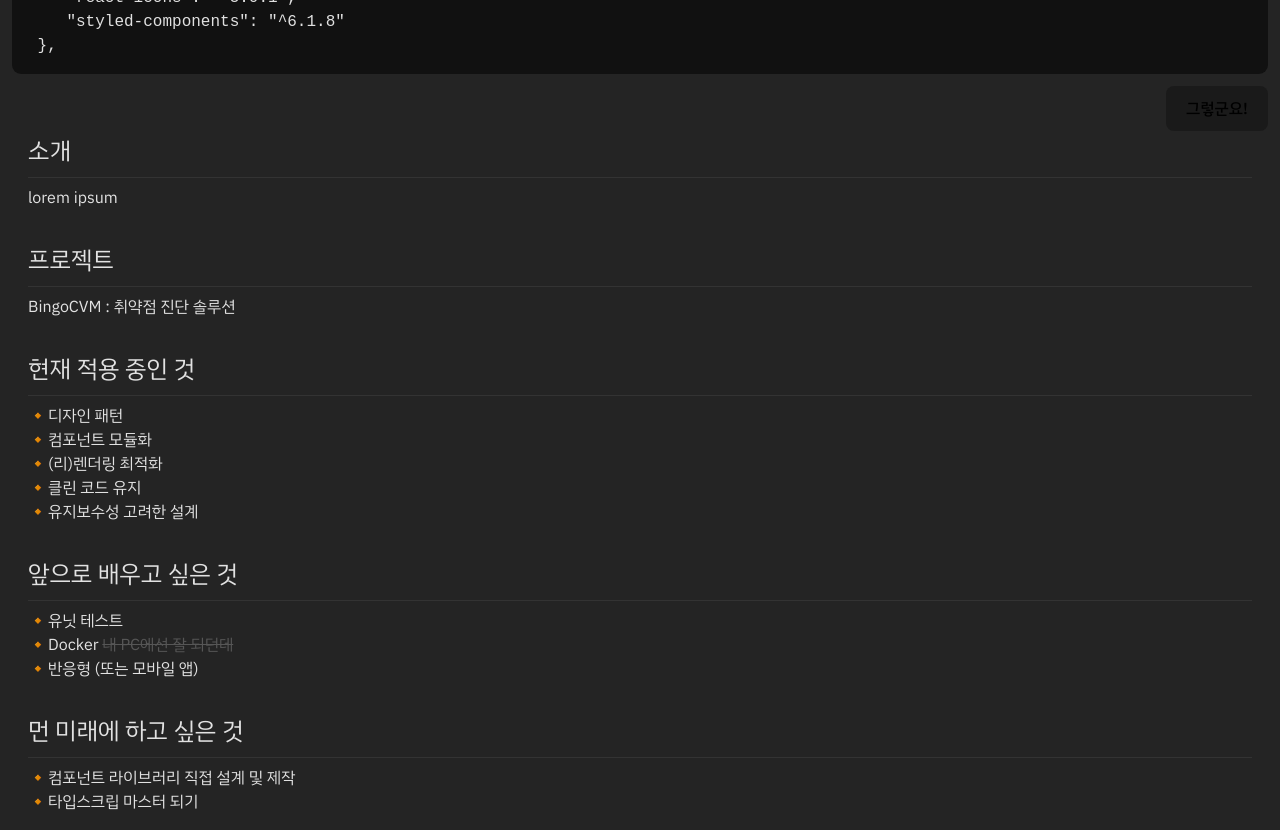
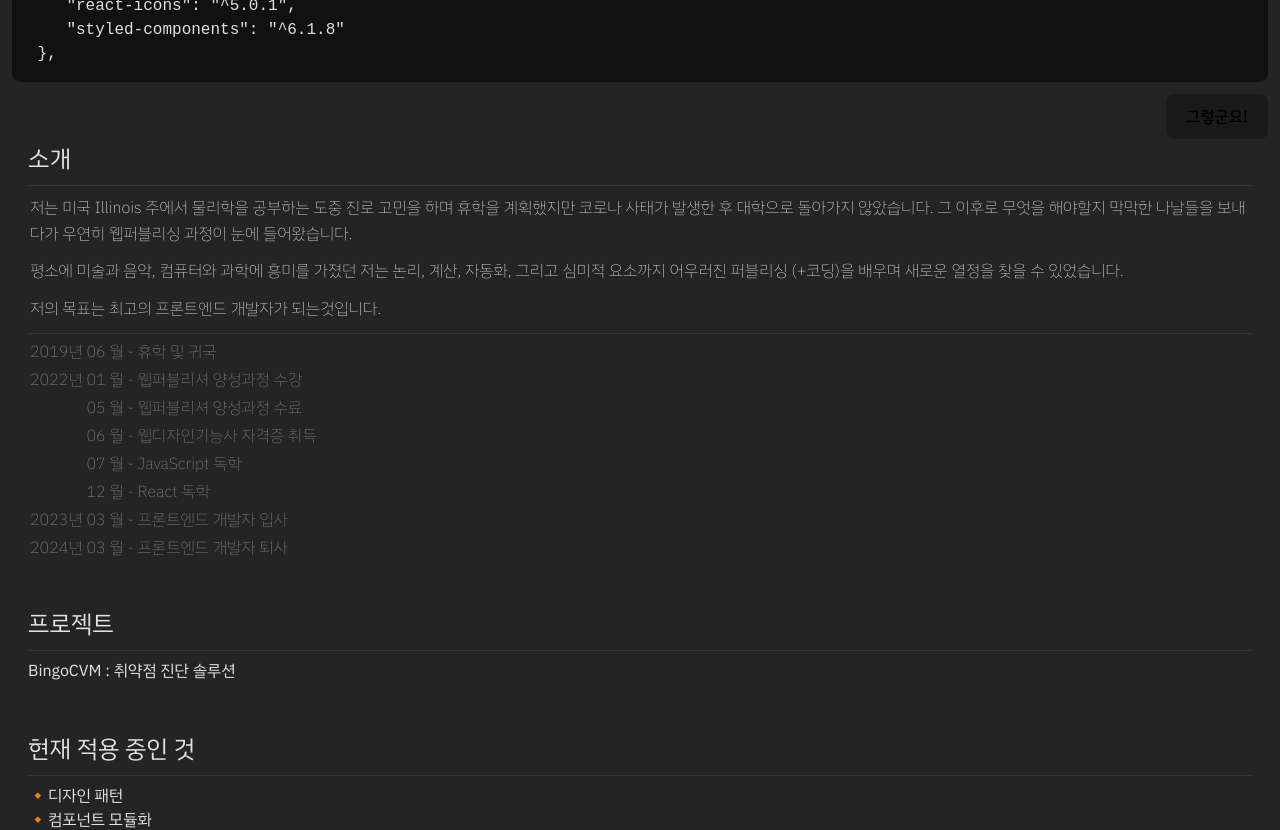
Before and after one commit to code-zeen/code-zeen.github.io, a React (Vite) app: page / in a window 1280 px wide. Shown: the part 560-1390 px from the top of the page. Built offline with nearby package versions, Linux system fonts and the light colour scheme.

Commit message:
add timeline data and styling

```diff
--- a/src/App.tsx
+++ b/src/App.tsx
@@ -10,9 +10,31 @@ function App() {
             <Contact />
             <Stack p={12} alignItems="stretch">
                 <AboutThisPage />
-                <Stack alignItems="flex-start" spacing={32}>
+                <Stack alignItems="flex-start" spacing={48}>
                     <Section title="소개">
-                        lorem ipsum
+                        <p>
+                            저는 미국 Illinois 주에서 물리학을 공부하는 도중 진로 고민을 하며 휴학을 계획했지만 코로나 사태가 발생한 후 대학으로 돌아가지 않았습니다.
+                            그 이후로 무엇을 해야할지 막막한 나날들을 보내다가 우연히 웹퍼블리싱 과정이 눈에 들어왔습니다.
+                        </p>
+
+                        <p>
+                            평소에 미술과 음악, 컴퓨터와 과학에 흥미를 가졌던 저는
+                            논리, 계산, 자동화, 그리고 심미적 요소까지 어우러진 퍼블리싱 (+코딩)을 배우며 새로운 열정을 찾을 수 있었습니다.
+                        </p>
+
+                        <p>
+                            저의 목표는 최고의 프론트엔드 개발자가 되는것입니다.
+                        </p>
+                        <hr />
+                        <p className="timeline">2019년 06 월 - 휴학 및 귀국</p>
+                        <p className="timeline">2022년 01 월 - 웹퍼블리셔 양성과정 수강</p>
+                        <p className="timeline"><span className="hidden">2022년</span> 05 월 - 웹퍼블리셔 양성과정 수료</p>
+                        <p className="timeline"><span className="hidden">2022년</span> 06 월 - 웹디자인기능사 자격증 취득</p>
+                        <p className="timeline"><span className="hidden">2022년</span> 07 월 - JavaScript 독학</p>
+                        <p className="timeline"><span className="hidden">2022년</span> 12 월 - React 독학</p>
+                        <p className="timeline">2023년 03 월 - 프론트엔드 개발자 입사</p>
+                        <p className="timeline">2024년 03 월 - 프론트엔드 개발자 퇴사</p>
+
                     </Section>
                     <Section title="프로젝트">
                         BingoCVM : 취약점 진단 솔루션
--- a/src/index.css
+++ b/src/index.css
@@ -126,7 +126,6 @@ h1 {
     line-height: 1.1;
 }
 
-
 h2 {
     font-size: 2rem;
     font-weight: 500;
@@ -141,7 +140,6 @@ hr {
     border: none;
     border-top: 1px solid #333333;
 }
-
 
 li {
     list-style-type: "\1F538";
@@ -161,11 +159,23 @@ img.round {
 p {
     margin: 2px;
     font-weight: 200;
+    line-height: 1.6;
+    white-space: pre-wrap;
+}
+
+p.timeline {
+    opacity: 0.5;
+    line-height: 1;
 }
 
 s {
     color: #565656;
 }
+
+span.hidden {
+    opacity: 0;
+}
+
 ul {
     margin-left: 20px;
 }
```
